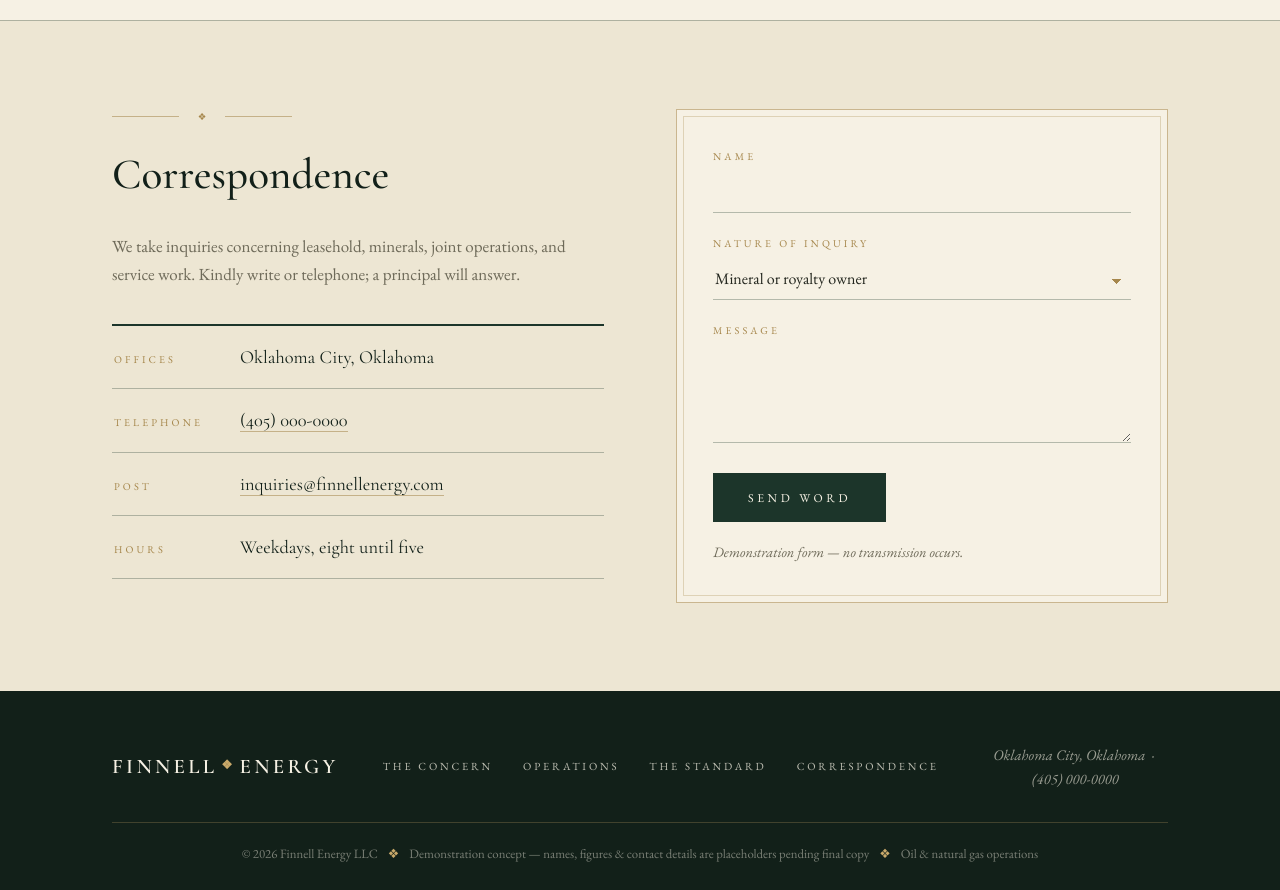
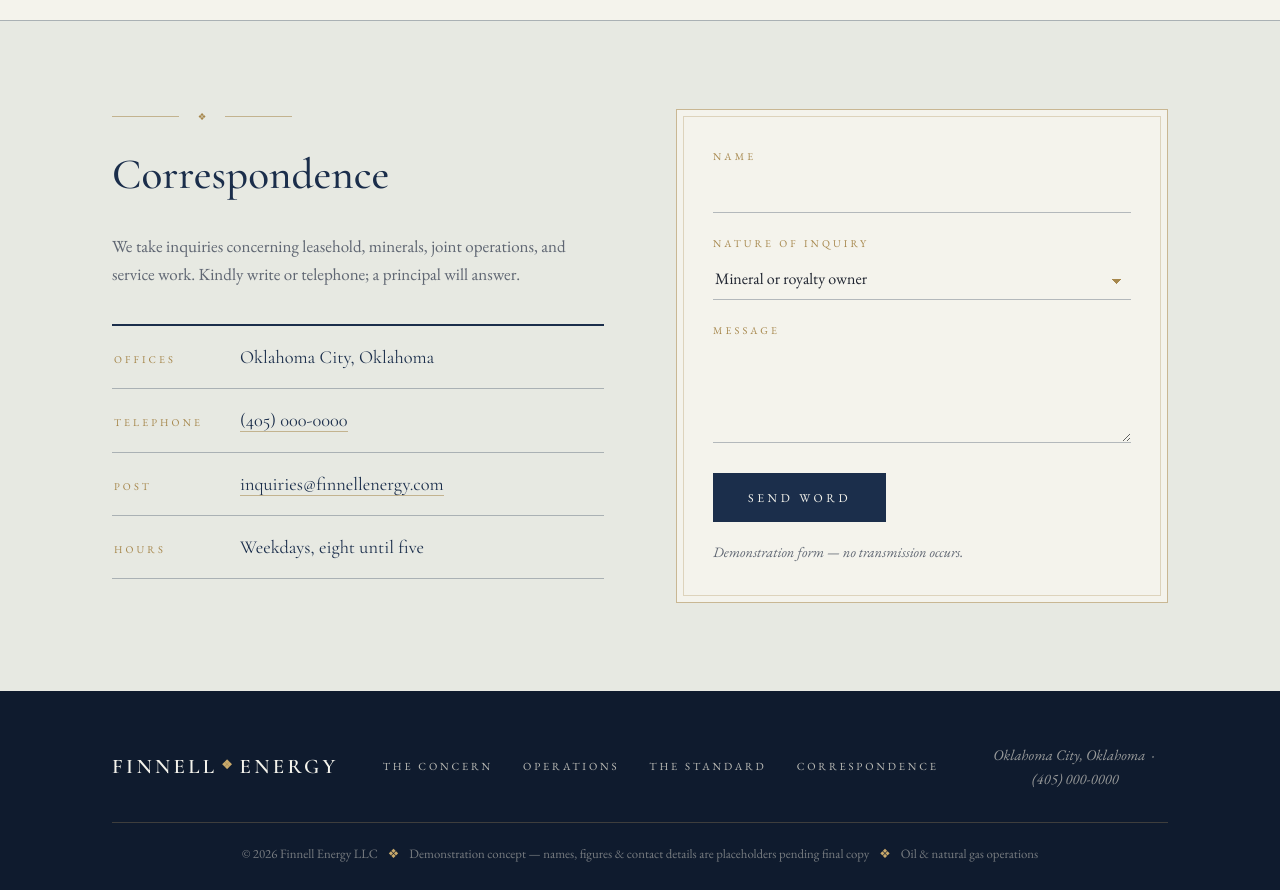
Before and after one commit to GarrettRoi/finnell-energy, a plain HTML site: page index.html in a window 1280 px wide. Shown: the part 3660-4550 px from the top of the page. Drawn offline with nearby package versions, Linux system fonts and the light colour scheme.

Commit message:
Restyle: navy/steel-blue palette with brass accents

```diff
--- a/index.html
+++ b/index.html
@@ -10,15 +10,15 @@
 <link href="https://fonts.googleapis.com/css2?family=Cormorant+Garamond:ital,wght@0,400;0,500;0,600;1,400;1,500&family=EB+Garamond:ital,wght@0,400;0,500;1,400&display=swap" rel="stylesheet">
 <style>
   :root{
-    --paper:      #F6F1E4;
-    --paper-deep: #EDE6D3;
-    --green:      #1C352A;
-    --green-ink:  #122019;
+    --paper:      #F4F3EC;
+    --paper-deep: #E7E9E2;
+    --navy:       #1B2E4B;
+    --navy-ink:   #0F1B2E;
     --gold:       #A6874C;
     --gold-bright:#C9A96A;
-    --ink:        #23261E;
-    --muted:      #6E6A59;
-    --hairline:   rgba(28,53,42,.30);
+    --ink:        #1F2430;
+    --muted:      #5F6672;
+    --hairline:   rgba(27,46,75,.30);
     --hairline-gold: rgba(166,135,76,.55);
     --serif: "Cormorant Garamond", "Times New Roman", serif;
     --body:  "EB Garamond", "Times New Roman", serif;
@@ -37,7 +37,7 @@
     -webkit-font-smoothing:antialiased;
   }
 
-  ::selection{ background:var(--gold-bright); color:var(--green-ink); }
+  ::selection{ background:var(--gold-bright); color:var(--navy); }
 
   /* ---------- shared vocabulary ---------- */
   .wrap{ max-width:1120px; margin:0 auto; padding:0 32px; }
@@ -60,7 +60,7 @@
   }
   .rule-diamond span{ font-size:.6rem; letter-spacing:.5em; padding-left:.5em; }
 
-  h1,h2,h3{ font-family:var(--serif); font-weight:500; color:var(--green-ink); }
+  h1,h2,h3{ font-family:var(--serif); font-weight:500; color:var(--navy); }
 
   .btn{
     display:inline-block;
@@ -71,15 +71,15 @@
     text-decoration:none;
     padding:16px 34px 15px;
     border:1px solid var(--gold);
-    color:var(--green-ink);
+    color:var(--navy);
     transition:background .25s ease, color .25s ease;
   }
-  .btn:hover{ background:var(--green); color:var(--paper); border-color:var(--green); }
+  .btn:hover{ background:var(--navy); color:var(--paper); border-color:var(--navy); }
   .btn:focus-visible{ outline:2px solid var(--gold); outline-offset:3px; }
-  .btn.solid{ background:var(--green); color:var(--paper); border-color:var(--green); }
-  .btn.solid:hover{ background:var(--green-ink); }
+  .btn.solid{ background:var(--navy); color:var(--paper); border-color:var(--navy); }
+  .btn.solid:hover{ background:var(--navy); }
   .btn.gold{ color:var(--paper); border-color:var(--gold-bright); }
-  .btn.gold:hover{ background:var(--gold-bright); color:var(--green-ink); }
+  .btn.gold:hover{ background:var(--gold-bright); color:var(--navy); }
 
   /* ---------- masthead ---------- */
   header{
@@ -101,7 +101,7 @@
     font-family:var(--serif); font-weight:600;
     font-size:clamp(2rem, 5vw, 3.1rem);
     letter-spacing:.16em; text-transform:uppercase;
-    color:var(--green-ink);
+    color:var(--navy);
   }
   .wordmark .sep{ color:var(--gold); font-size:.6em; vertical-align:.35em; padding:0 .35em; }
   .mast .under{
@@ -157,7 +157,7 @@
 
   /* ---------- ticker strip ---------- */
   .strip{
-    background:var(--green); color:var(--paper);
+    background:var(--navy); color:var(--paper);
     border-top:1px solid var(--gold);
     border-bottom:1px solid var(--gold);
     overflow:hidden;
@@ -191,7 +191,7 @@
     font-size:4.4em; float:left; line-height:.78;
     padding:.06em .12em 0 0; color:var(--gold);
   }
-  .facts{ border-top:2px solid var(--green); }
+  .facts{ border-top:2px solid var(--navy); }
   .facts dl{ display:grid; }
   .facts .row{
     display:grid; grid-template-columns:96px 1fr; gap:16px;
@@ -201,7 +201,7 @@
     font-size:.65rem; letter-spacing:.3em; text-transform:uppercase;
     color:var(--gold); padding-top:4px;
   }
-  .facts dd{ font-family:var(--serif); font-size:1.15rem; color:var(--green-ink); }
+  .facts dd{ font-family:var(--serif); font-size:1.15rem; color:var(--navy); }
   .facts .note{
     margin-top:16px; font-style:italic; color:var(--muted); font-size:.95rem;
   }
@@ -225,7 +225,7 @@
   .op p{ color:var(--muted); font-size:1rem; }
 
   /* ---------- the standard ---------- */
-  .standard{ background:var(--green); color:var(--paper); text-align:center; position:relative; }
+  .standard{ background:var(--navy); color:var(--paper); text-align:center; position:relative; }
   .standard::before, .standard::after{
     content:""; position:absolute; left:24px; right:24px; height:1px; background:var(--hairline-gold);
   }
@@ -266,7 +266,7 @@
   .interlude blockquote{
     font-family:var(--serif); font-style:italic; font-weight:400;
     font-size:clamp(1.5rem, 3.4vw, 2.2rem);
-    color:var(--green-ink); max-width:24em; margin:0 auto 14px; text-wrap:balance;
+    color:var(--navy); max-width:24em; margin:0 auto 14px; text-wrap:balance;
   }
   .interlude cite{
     font-style:normal; font-size:.6875rem; letter-spacing:.4em;
@@ -278,7 +278,7 @@
   .contact-grid{ display:grid; grid-template-columns:1fr 1fr; gap:72px; align-items:start; }
   .contact h2{ font-size:clamp(1.9rem, 4vw, 2.7rem); margin:14px 0 22px; }
   .contact .manner{ color:var(--muted); max-width:36em; margin-bottom:36px; }
-  .c-lines{ border-top:2px solid var(--green); }
+  .c-lines{ border-top:2px solid var(--navy); }
   .c-line{
     display:grid; grid-template-columns:110px 1fr; gap:16px;
     padding:16px 2px; border-bottom:1px solid var(--hairline); align-items:baseline;
@@ -286,7 +286,7 @@
   .c-line dt{
     font-size:.65rem; letter-spacing:.3em; text-transform:uppercase; color:var(--gold);
   }
-  .c-line dd{ font-family:var(--serif); font-size:1.15rem; color:var(--green-ink); }
+  .c-line dd{ font-family:var(--serif); font-size:1.15rem; color:var(--navy); }
   .c-line dd a{ color:inherit; text-decoration:none; border-bottom:1px solid var(--hairline-gold); }
   .c-line dd a:hover{ color:var(--gold); }
 
@@ -326,7 +326,7 @@
   .sent p{ color:var(--muted); font-style:italic; }
 
   /* ---------- footer ---------- */
-  footer{ background:var(--green-ink); color:rgba(246,241,228,.8); }
+  footer{ background:var(--navy-ink); color:rgba(246,241,228,.8); }
   .foot{
     display:grid; grid-template-columns:1fr auto 1fr; gap:32px; align-items:center;
     padding:52px 0 30px; text-align:center;
```
